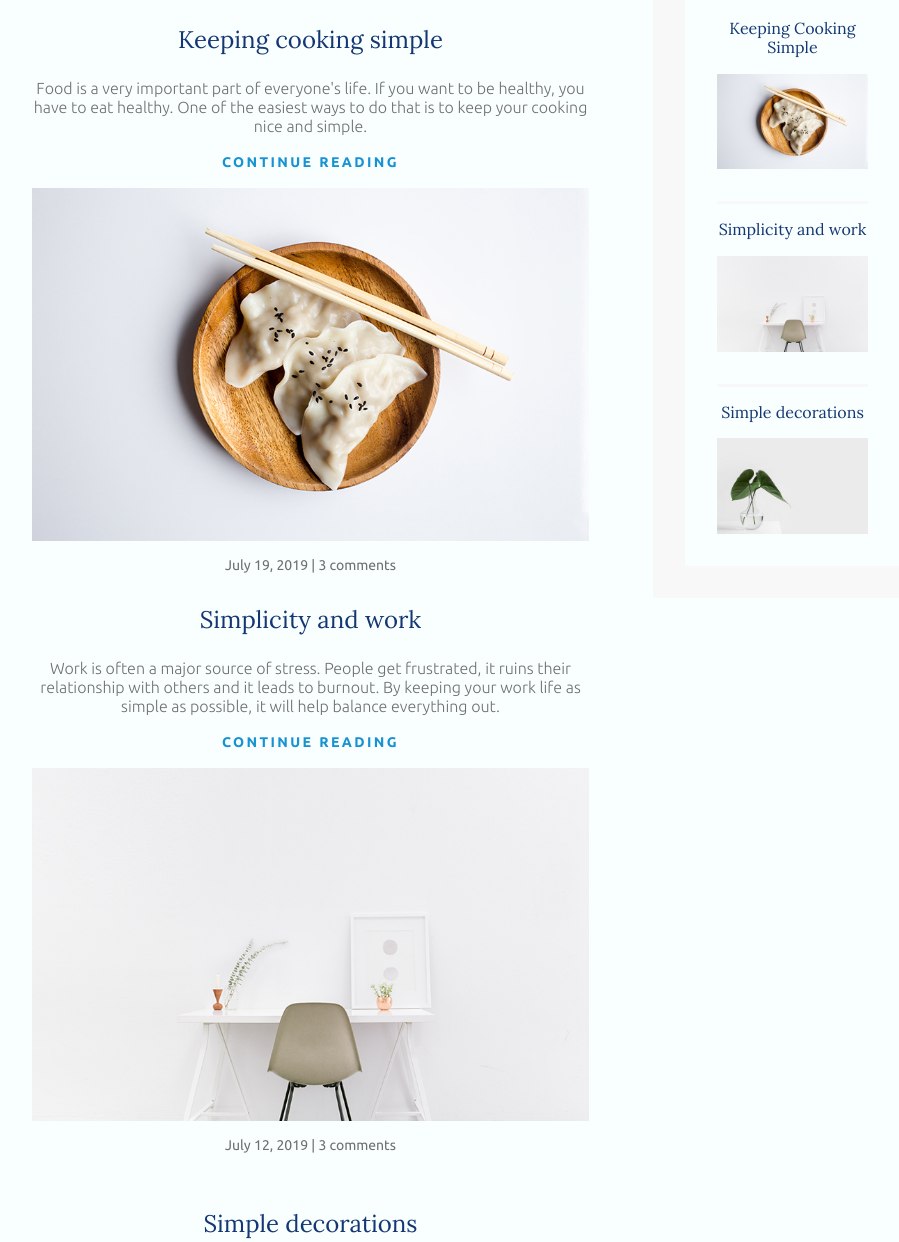
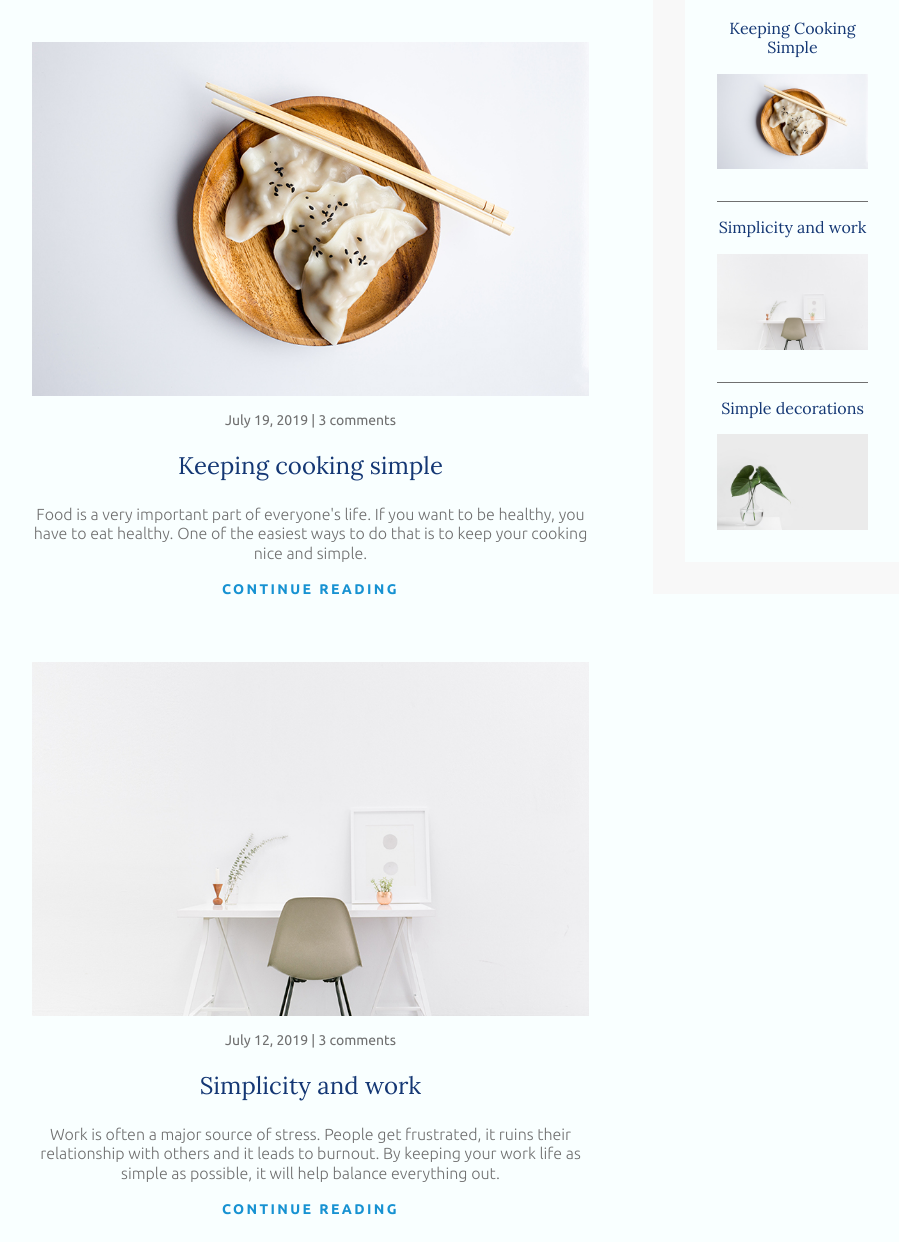
Before and after one commit to JoleneKearse/living_the_simple_life, a plain HTML site: page index.html in a window 1280 px wide. Shown: the part 787-2029 px from the top of the page, without its empty margins (158-1057 px from the left). Drawn offline with Linux system fonts and the light colour scheme.

Commit message:
changed order of prev-posts

```diff
--- a/index.html
+++ b/index.html
@@ -35,7 +35,7 @@
                 <a href="#" class="article-link">continue reading</a>
             </article>
 
-            <article class="prev-post-box">
+            <article class="prev-post">
                 <div class="prev-post-main">
                     <h2 class="article-title">Keeping cooking simple</h2>
                     <p class="article-content">Food is a very important part of everyone's life. If you want to be healthy, you have to eat healthy. One of the easiest ways to do that is to keep your cooking nice and simple.</p>
@@ -47,7 +47,7 @@
                 </div>
             </article>
 
-            <article>
+            <article class="prev-post">
                 <div class="prev-post-main">
                     <h2 class="article-title">Simplicity and work</h2>
                     <p class="article-content">Work is often a major source of stress. People get frustrated, it ruins their relationship with others and it leads to burnout. By keeping your work life as simple as possible, it will help balance everything out.</p>
--- a/style.css
+++ b/style.css
@@ -228,19 +228,13 @@ footer {
     margin-bottom: var(--gap-med);
 }
 
-.prev-post > .article-image {
-    order: -2;
+.prev-post-secondary {
+    order: -1;
 }
 
-.prev-post > .article-title {
-    order: -1;
-    justify-content: space-between;
-}
-
-.prev-post > .article-info {
-    order: -1;
-    justify-content: space-between;
-}
+/* .prev-post-main {
+    order: 2;
+} */
 
 .sidebar-box {
     margin: var(--gap-large) 0;
@@ -266,7 +260,7 @@ footer {
 }
 
 .sidebar-prev-post:not(:last-child) {
-    border-bottom: .2rem solid var(--clr-light-grey);
+    border-bottom: .1rem solid var(--clr-dark-grey);
 }
 
 /* ---------- MEDIA QUERIES ----------*/
```
